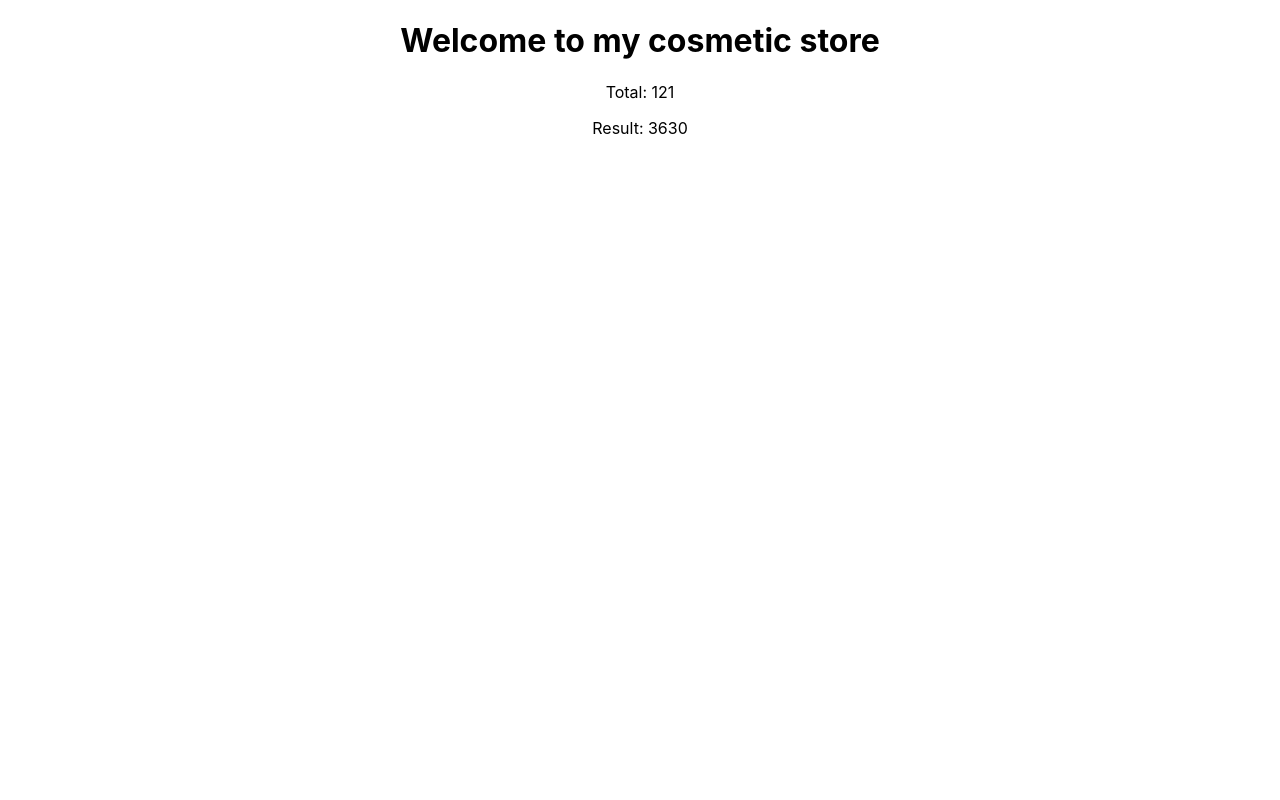
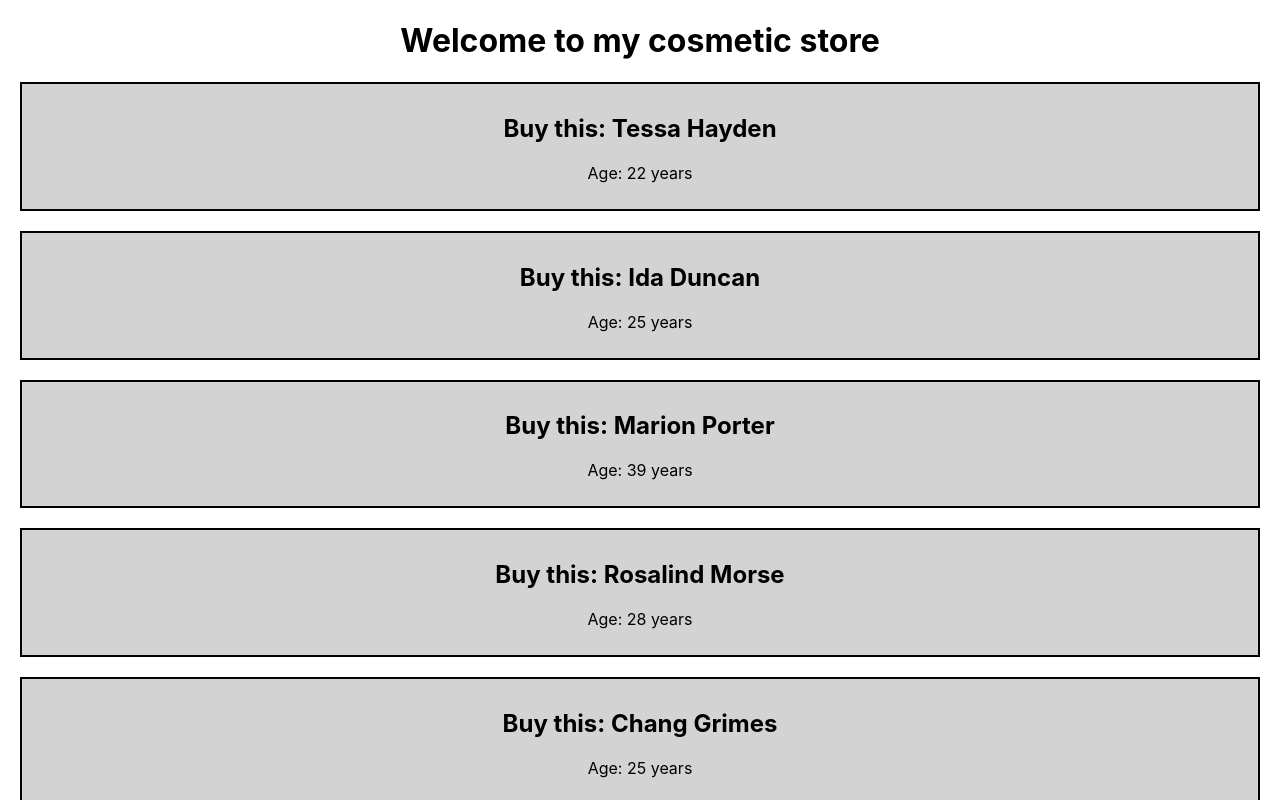
Before and after one commit to sufian06/react-storage-and-handler, a React (Create React App) app: page / in a window 1280 px wide. Shown: the top 800 px of the page. Built offline with nearby package versions, Linux system fonts and the light colour scheme.

Commit message:
fake data, json generator, online api

```diff
--- /dev/null
+++ b/public/data.json
@@ -0,0 +1,44 @@
+[
+  {
+    "id": "632df25792180076b26ab48c",
+    "picture": "http://placehold.it/32x32",
+    "age": 22,
+    "eyeColor": "brown",
+    "name": "Tessa Hayden"
+  },
+  {
+    "id": "632df257c4243d1cdf731340",
+    "picture": "http://placehold.it/32x32",
+    "age": 25,
+    "eyeColor": "blue",
+    "name": "Ida Duncan"
+  },
+  {
+    "id": "632df257a49dce71fde935ff",
+    "picture": "http://placehold.it/32x32",
+    "age": 39,
+    "eyeColor": "blue",
+    "name": "Marion Porter"
+  },
+  {
+    "id": "632df257b0355c4279d4be48",
+    "picture": "http://placehold.it/32x32",
+    "age": 28,
+    "eyeColor": "brown",
+    "name": "Rosalind Morse"
+  },
+  {
+    "id": "632df2574ba7af9063940c20",
+    "picture": "http://placehold.it/32x32",
+    "age": 25,
+    "eyeColor": "blue",
+    "name": "Chang Grimes"
+  },
+  {
+    "id": "632df2570c5d10c4ac429b3a",
+    "picture": "http://placehold.it/32x32",
+    "age": 29,
+    "eyeColor": "brown",
+    "name": "Juliet Haynes"
+  }
+]
--- a/src/App.js
+++ b/src/App.js
@@ -1,5 +1,5 @@
 import './App.css';
-import Cosmetics from './Cosmetics/Consmetics';
+import Cosmetics from './components/Cosmetics/Cosmetics';
 
 function App() {
   return (
--- a/src/Cosmetics/Consmetics.js
+++ /dev/null
@@ -1,18 +0,0 @@
-import React from "react";
-import { add, multiply } from "../utilities/calculate";
-
-const Cosmetics = () => {
-  const first = 55;
-  const second = 66;
-  const total = add(first, second);
-  const result = multiply(first, second)
-  return (
-    <div>
-      <h1>Welcome to my cosmetic store</h1>
-      <p>Total: {total}</p>
-      <p>Result: {result}</p>
-    </div>
-  );
-};
-
-export default Cosmetics;
--- /dev/null
+++ b/src/components/Cosmetic/Cosmetic.js
@@ -0,0 +1,20 @@
+import React from "react";
+
+const Cosmetic = (props) => {
+  const { name, age } = props.cosmetic;
+  return (
+    <div
+      style={{
+        backgroundColor: "lightgray",
+        padding: "10px",
+        margin: "20px",
+        border: "2px solid black",
+      }}
+    >
+      <h2>Buy this: {name}</h2>
+      <p>Age: {age} years</p>
+    </div>
+  );
+};
+
+export default Cosmetic;
--- /dev/null
+++ b/src/components/Cosmetics/Cosmetics.js
@@ -0,0 +1,23 @@
+import React, { useEffect, useState } from "react";
+import Cosmetic from "../Cosmetic/Cosmetic";
+
+const Cosmetics = () => {
+  const [cosmetics, setCosmetics] = useState([]);
+
+  useEffect( () => {
+    fetch('data.json')
+    .then(res => res.json())
+    .then(data => setCosmetics(data))
+  }, [])
+
+  return (
+    <div>
+      <h1>Welcome to my cosmetic store</h1>
+      {cosmetics.map((cosmetic) => (
+        <Cosmetic key={cosmetic.id} cosmetic={cosmetic}></Cosmetic>
+      ))}
+    </div>
+  );
+};
+
+export default Cosmetics;
```
Also changed, not shown: src/components/Cosmetics/Consmetics.css (added), src/components/utilities/calculate.js (renamed from src/utilities/calculate.js).
